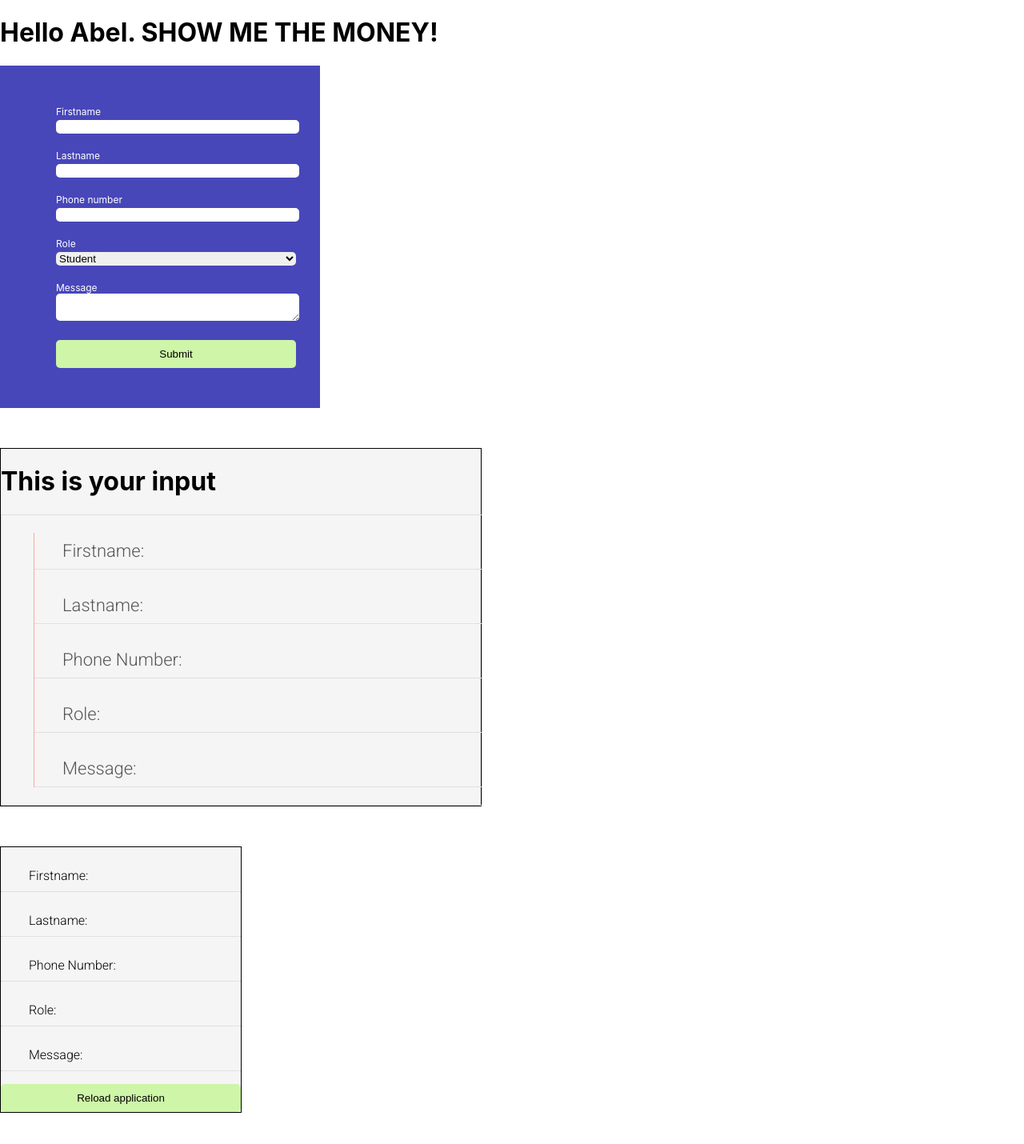
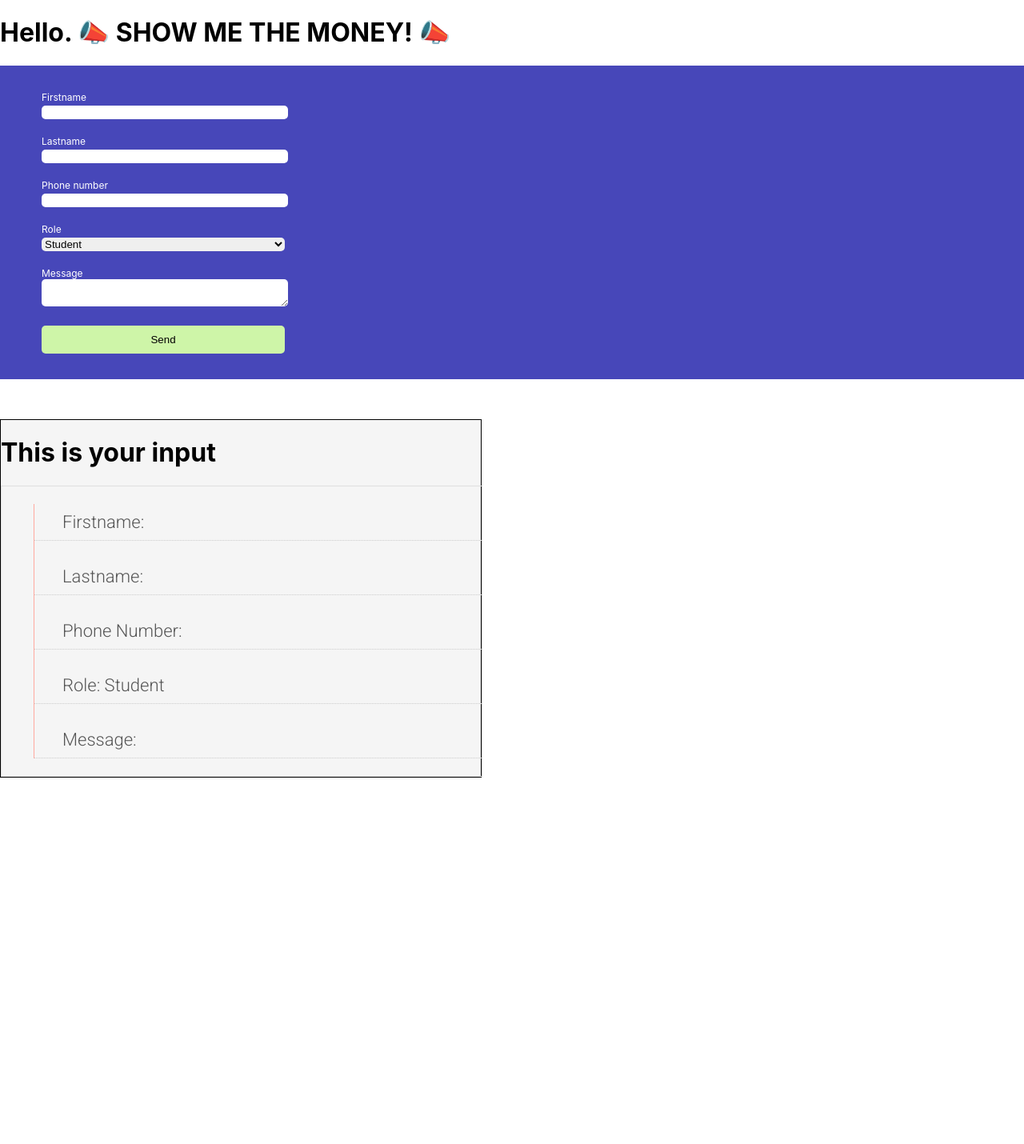
Before and after one commit to abel-parada/Form-using-react, a React (Create React App) app: page / in a window 1280 px wide. Shown: the top 1430 px of the page at 80% size. After the commit the page ends 1022 px from the top, so only its background shows below. Built offline with nearby package versions, Linux system fonts and the light colour scheme.

Commit message:
finalized app form

```diff
--- a/public/index.html
+++ b/public/index.html
@@ -10,34 +10,14 @@
       content="Web site created using create-react-app"
     />
     <link rel="apple-touch-icon" href="%PUBLIC_URL%/logo192.png" />
-    <!--
-      manifest.json provides metadata used when your web app is installed on a
-      user's mobile device or desktop. See https://developers.google.com/web/fundamentals/web-app-manifest/
-    -->
+
     <link rel="manifest" href="%PUBLIC_URL%/manifest.json" />
-    <!--
-      Notice the use of %PUBLIC_URL% in the tags above.
-      It will be replaced with the URL of the `public` folder during the build.
-      Only files inside the `public` folder can be referenced from the HTML.
 
-      Unlike "/favicon.ico" or "favicon.ico", "%PUBLIC_URL%/favicon.ico" will
-      work correctly both with client-side routing and a non-root public URL.
-      Learn how to configure a non-root public URL by running `npm run build`.
-    -->
-    <title>React App</title>
+    <title>Form USING React</title>
   </head>
   <body>
     <noscript>You need to enable JavaScript to run this app.</noscript>
     <div id="root"></div>
-    <!--
-      This HTML file is a template.
-      If you open it directly in the browser, you will see an empty page.
 
-      You can add webfonts, meta tags, or analytics to this file.
-      The build step will place the bundled scripts into the <body> tag.
-
-      To begin the development, run `npm start` or `yarn start`.
-      To create a production bundle, use `npm run build` or `yarn build`.
-    -->
   </body>
 </html>
--- a/src/App.css
+++ b/src/App.css
@@ -40,8 +40,7 @@
 #form {
   background-color: rgb(71, 71, 185);
   display: block;
-  width: 300px;
-  padding: 50px;
+  padding: 2rem;
 }
 
 label {
@@ -59,7 +58,15 @@ button {
   margin: 20px;
   margin-top: 0px;
   border-radius: 5px;
-  width: 100%;
+  width: 25%;
+}
+
+input[type="submit"] {
+  border: none;
+  margin: 20px;
+  margin-top: 0px;
+  border-radius: 5px;
+  width: 25%;
 }
 
 button {
@@ -69,8 +76,11 @@ button {
   margin-left: 20px;
 }
 
-#reload {
-  margin-left: 0px;
+button:hover {
+  background-color: black;
+  color: white;
+  transition: 1s;
+  cursor: pointer;
 }
 
 #wrapper {
@@ -102,15 +112,59 @@ p {
 }
 
 #lines {
-  border-left: 1px solid #ffaa9f;
+  border-left: 1px #ffaa9f;
+  border-left-style: double;
   height: 100%;
   margin-left: 40px;
 }
 
-#popup {
-  margin: 50px 0;
+.popup {
+  margin: 0 auto;
   background-color: #f5f5f5;
-  width: 300px;
-  padding: 0;
+  width: 600px;
+  padding: 15px;
   border: solid black 1px;
+  z-index: 1001;
+  border-radius: 5px;
+  position: relative;
+  top: 0;
+  left: 0;
 }
+
+.overlay {
+  display: flex;
+  width: 100%;
+  height: 100%;
+  background-color: rgba(128, 128, 128, 0.9);
+  z-index: 1000;
+  position: fixed;
+  top: 0;
+  left: 0;
+  align-items: center;
+  justify-content: center;
+}
+
+#reload {
+  margin-left: 0px;
+  width: 50%;
+}
+
+#reload2 {
+  margin-left: 0px;
+  width: 50%;
+  background-color: white;
+}
+
+#reload:hover {
+  background-color: black;
+  color: white;
+  transition: 1s;
+  cursor: pointer;
+}
+
+#reload2:hover {
+  background-color: black;
+  color: white;
+  transition: 1s;
+  cursor: pointer;
+}
--- a/src/App.js
+++ b/src/App.js
@@ -11,32 +11,44 @@ class App extends Component {
     firstname : "",
     lastname: "",
     phonenumber:"",
-    role:"",
+    role:"Student",
     message:"",
+    showPopup:false,
   };
 
   inputHandler = (event) => {
+    event.preventDefault();
     this.setState({
       [event.target.name]:event.target.value,
     });
   };
 
+  popupHandler = (event) => {
+    event.preventDefault();
+    this.setState({
+      showPopup:true,
+    });
+  };
+
   render() {
+
+    const props = {
+      firstname : this.state.firstname,
+      lastname: this.state.lastname,
+      phonenumber:this.state.phonenumber,
+      role:this.state.role,
+      message:this.state.message,
+      }
+
     return (
       <div>
         <header>
-          <h1>Hello Abel. SHOW ME THE MONEY!</h1>
+          <h1>Hello. 📣 SHOW ME THE MONEY! 📣</h1>
         </header>
         <main>
-        <Form change={this.inputHandler}/>
-        <View
-          firstname={this.state.firstname}
-          lastname={this.state.lastname}
-          phonenumber={this.state.phonenumber}
-          role={this.state.role}
-          message={this.state.message}
-        />
-        <Popup />
+        <Form change={this.inputHandler} submit={this.popupHandler}/>
+        <View {...props}/>
+        {this.state.showPopup && <Popup {...props} />}
         </main>
       </div>
     );
--- a/src/Components/Form.js
+++ b/src/Components/Form.js
@@ -3,7 +3,7 @@ import React from 'react';
 const Form = (props) => {
     return (
         <div>
-            <form id="form">
+            <form id="form" onSubmit={props.submit}>
                 <div>
                     <label htmlFor="firstname">Firstname</label>
                     <input name="firstname" type="text" id="firstname" required onChange={props.change}></input>
@@ -33,7 +33,7 @@ const Form = (props) => {
                     <textarea name="message" type="text" id="message" onChange={props.change}></textarea>
                 </div>
 
-                <button type="submit">Submit</button>
+                <button type="submit">Send</button>
             </form>
         </div>
     );
--- a/src/Components/Popup.js
+++ b/src/Components/Popup.js
@@ -1,15 +1,23 @@
 import React from 'react';
 
 const Popup = (props) => {
+
+    const closeHandler = (event) => {
+        event.preventDefault();
+        window.location.reload();
+      }
+
     return (
-        <div>
-            <div id="popup">
+        <div className="overlay">
+            <div className="popup">
+                <h2>Your Note:</h2>
                 <p>Firstname: {props.firstname}</p>
                 <p>Lastname: {props.lastname}</p>
                 <p>Phone Number: {props.phonenumber}</p>
                 <p>Role: {props.role}</p>
                 <p>Message: {props.message}</p>
-                <button type="submit" id="reload">Reload application</button>
+                <button type="submit" id="reload" onClick={closeHandler}>YES, I am sure</button>
+                <button type="submit" id="reload2" onClick={closeHandler}>NOPE, don't want to post it</button>
             </div>
         </div>
     );
```
